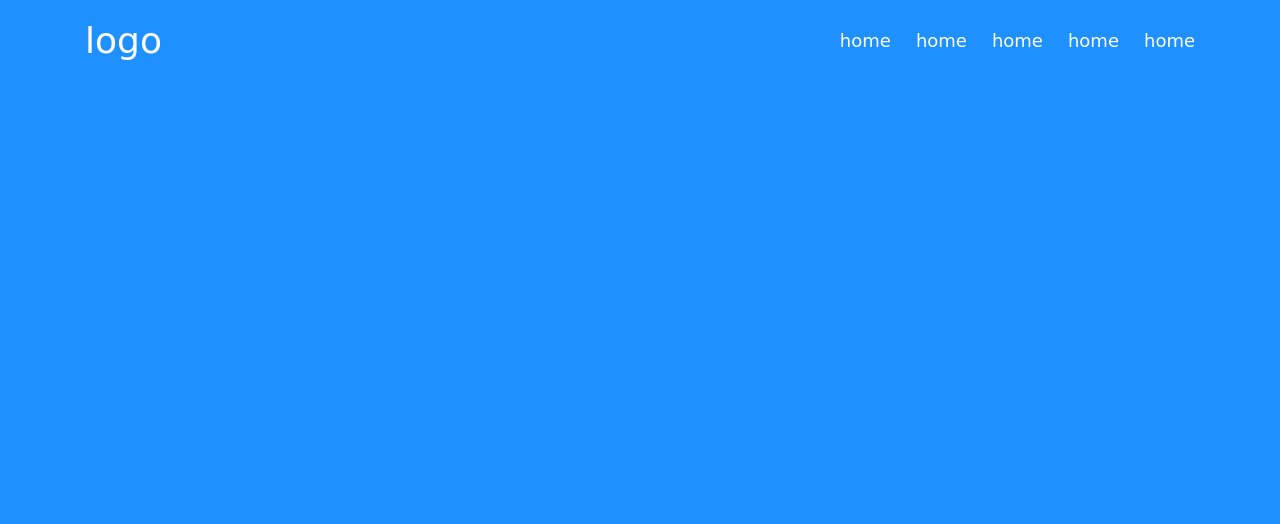
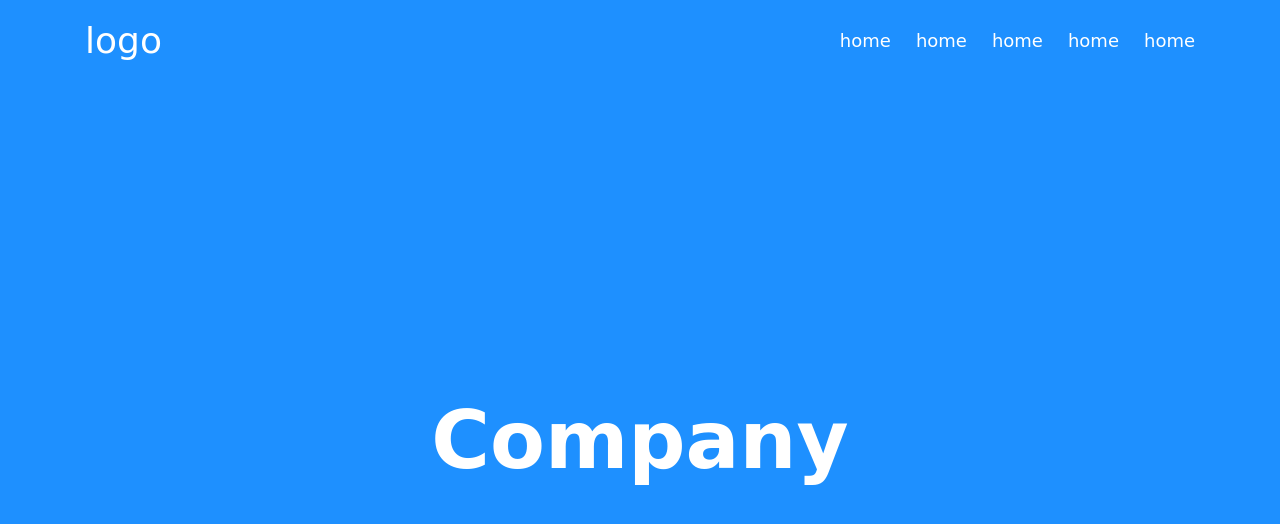
Before and after one commit to saiddakmalov/project, a plain HTML site: page index.html in a window 1280 px wide. Drawn offline with Linux system fonts and the light colour scheme.

Commit message:
add title

```diff
--- a/css/main.css
+++ b/css/main.css
@@ -29,7 +29,9 @@ body {
 
 .header {
     min-height: 100vh;
-    background: dodgerblue
+    background: dodgerblue;
+    display: flex;
+    flex-direction: column;
 }
 
 .header__nav {
@@ -52,4 +54,14 @@ body {
     margin-left: 25px;
 }
 
+
+.header__title {
+    font-size: 80px;
+    color: #fff;
+    display: flex;
+    flex-grow: 1;
+    align-items: center;
+    justify-content: center;
+}
+
 /* header end */
--- a/index.html
+++ b/index.html
@@ -30,7 +30,7 @@
                   </ul>
               </nav>
           </div>
-
+         <h1 class="header__title">Company</h1>
       </header>
 </body>
 </html>
```
